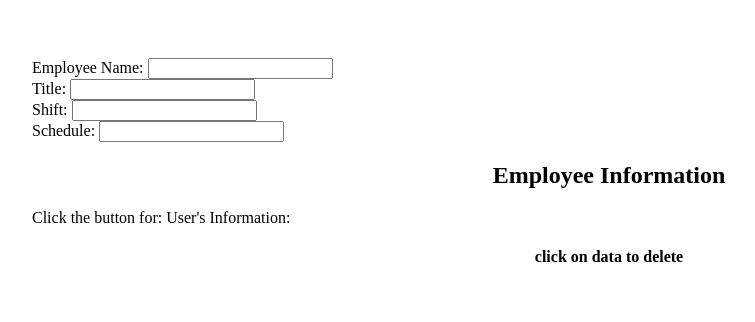
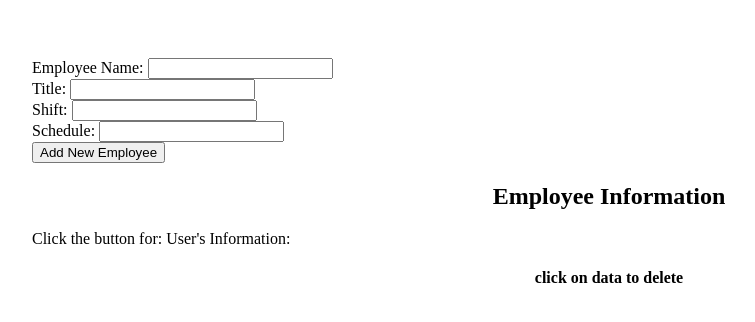
Before and after one commit to jsoto007/employeeDirectory, a plain HTML site: page index.html in a window 1280 px wide. Shown: the whole page, without its empty margins (56-811 px from the left). Drawn offline with Linux system fonts and the light colour scheme; no server answers.

Commit message:
added form

```diff
--- a/index.html
+++ b/index.html
@@ -17,7 +17,7 @@
         Title: <input class="inputbox" type="text" name="Job Title"><br>
         Shift: <input class="inputbox" type="text" name="Working Hours"><br>
         Schedule: <input class="inputbox" id="shedule" type="text" name="Working Days"><br>
-
+        <input id="submit-button" type="button" value="Add New Employee">
 
     </form>
 
```
